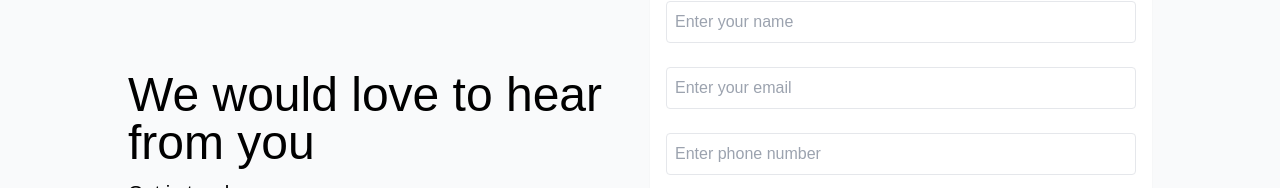
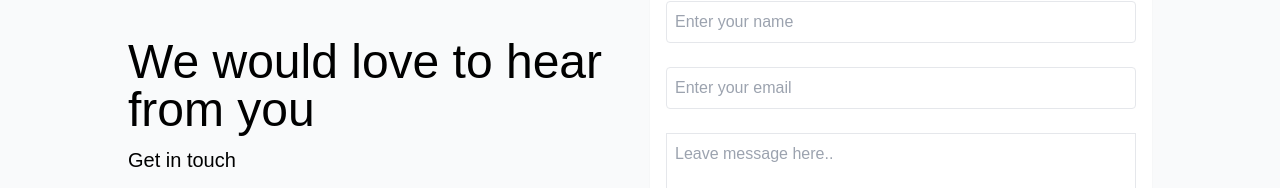
Before and after one commit to kelvinmati/Dowins-international, a React (Vite) app: page /contact in a window 1280 px wide. Shown: the part 612-800 px from the top of the page. Built offline with nearby package versions, Linux system fonts and the light colour scheme.

Commit message:
Enabled email functionality in the contact form

```diff
--- a/package.json
+++ b/package.json
@@ -8,6 +8,7 @@
     "preview": "vite preview"
   },
   "dependencies": {
+    "@emailjs/browser": "^3.6.2",
     "@heroicons/react": "^1.0.6",
     "react": "^18.0.0",
     "react-dom": "^18.0.0",
--- a/src/components/Contact.jsx
+++ b/src/components/Contact.jsx
@@ -1,5 +1,28 @@
-import React from "react";
+import React, { useRef } from "react";
+import emailjs from "@emailjs/browser";
 const Contact = () => {
+    const form = useRef();
+
+    const sendEmail = (e) => {
+        e.preventDefault();
+
+        emailjs
+            .sendForm(
+                "service_fp2uqzn",
+                "template_ggrja3v",
+                form.current,
+                "user_GQR0KqhGk7eUTDPiSP1Of"
+            )
+            .then(
+                (result) => {
+                    console.log(result.text);
+                    alert("Succesfully sent");
+                },
+                (error) => {
+                    console.log(error.text);
+                }
+            );
+    };
     return (
         <div className="bg-gray-50">
             <div
@@ -45,28 +68,31 @@ const Contact = () => {
                         Kindly enter your details
                     </p>
                     <form
+                        ref={form}
+                        onSubmit={sendEmail}
                         className="flex flex-col space-y-6"
-                        onSubmit={(e) => e.preventDefault()}
                     >
                         <input
                             className="border p-2 outline-none rounded"
                             type="text"
+                            name="user_name"
                             placeholder="Enter your name"
                         />
                         <input
                             className="border p-2 outline-none rounded"
                             type="email"
+                            name="user_email"
                             placeholder="Enter your email"
                         />
-                        <input
+                        {/* <input
                             className="border p-2 outline-none rounded"
                             type="text"
                             placeholder="Enter phone number"
-                        />
+                        /> */}
                         <textarea
                             className="border p-2 outline-none"
                             placeholder="Leave message here.."
-                            name=""
+                            name="message"
                             id=""
                             cols="20"
                             rows="6"
```
Also changed, not shown: 1 other file (tests, documents, lock files or other folders).
